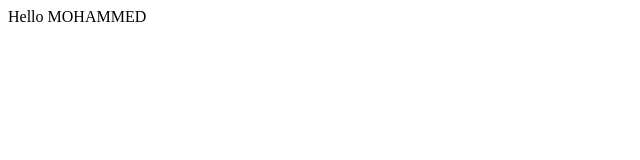
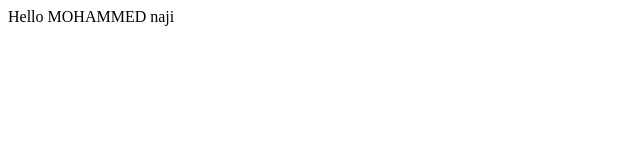
Before and after one commit to MohammedNAJI-1/git-test, a plain HTML site: page index.html in a window 1280 px wide. Shown: the full height of the page, 0-640 px from the left. Drawn offline with Linux system fonts and the light colour scheme.

Commit message:
Update index.html

```diff
--- a/index.html
+++ b/index.html
@@ -6,6 +6,6 @@
     <title>Document</title>
 </head>
 <body>
-    Hello   MOHAMMED
+    Hello   MOHAMMED naji
 </body>
 </html>
```
